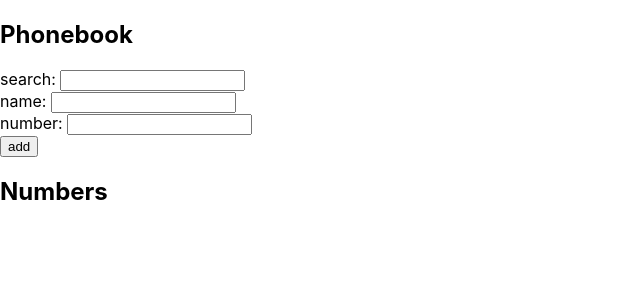
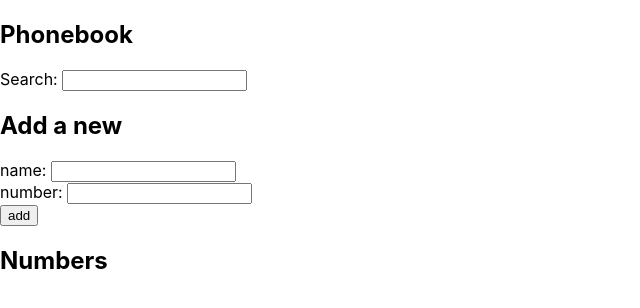
Before and after one commit to Gaston118/FullStack, a React (Create React App) app in the folder part2/agenda/: page / in a window 1280 px wide. Shown: the top 308 px of the page, without its empty margins (0-640 px from the left). Built offline with nearby package versions, Linux system fonts and the light colour scheme; the HTML template or start-up script is replaced by a standard one.

Commit message:
ejercicio2.10

```diff
--- a/part2/agenda/src/App.js
+++ b/part2/agenda/src/App.js
@@ -1,5 +1,7 @@
 import React, { useState } from 'react'
 import Person from './Person'
+import Filter from './Filter'
+import PersonForm from './PersonForm'
 
 const App = () => {
   const [ persons, setPersons ] = useState([])
@@ -42,20 +44,23 @@ const handleSearchChange = (event) => {
 }
 
 const filteredPersons = persons.filter(person =>
-  person.content.toLowerCase().includes(newFilter.toLowerCase())
+  person.content.toLowerCase().startsWith(newFilter.toLowerCase())
 );
 
   return (
     <div>
       <h2>Phonebook</h2>
       <div>
-        search: <input value={newFilter} onChange={handleSearchChange} />
+      <Filter searchTerm={newFilter} onSearchChange={handleSearchChange} />
       </div>
-      <form onSubmit={addName}>
-        <div>name: <input value={newName} onChange={handlePersonChange} required/></div>
-        <div>number: <input value={newNumber} onChange={handleNumberChange} required/></div>
-        <div><button type="submit">add</button></div>
-      </form>
+      <h2>Add a new</h2>
+      <PersonForm
+      addName={addName}
+      newName={newName}
+      handleName={handlePersonChange}
+      newNumber={newNumber}
+      handleNumber={handleNumberChange}
+      />
       <h2>Numbers</h2>
       <ul>
        {filteredPersons.map((person) => (
--- /dev/null
+++ b/part2/agenda/src/Filter.js
@@ -0,0 +1,11 @@
+import React from 'react'
+
+const Filter = ({ searchTerm, onSearchChange }) => {
+    return (
+        <div>
+        Search: <input value={searchTerm} onChange={onSearchChange} />
+      </div>
+    )
+}
+
+export default Filter;
--- /dev/null
+++ b/part2/agenda/src/PersonForm.js
@@ -0,0 +1,13 @@
+import React from "react";
+
+const PersonForm = ({ addName, newName, handleName, newNumber, handleNumber }) => {
+    return (
+        <form onSubmit={addName}>
+        <div>name: <input value={newName} onChange={handleName} required/></div>
+        <div>number: <input value={newNumber} onChange={handleNumber} required/></div>
+        <div><button type="submit">add</button></div>
+      </form>
+    )
+}
+
+export default PersonForm;
```
